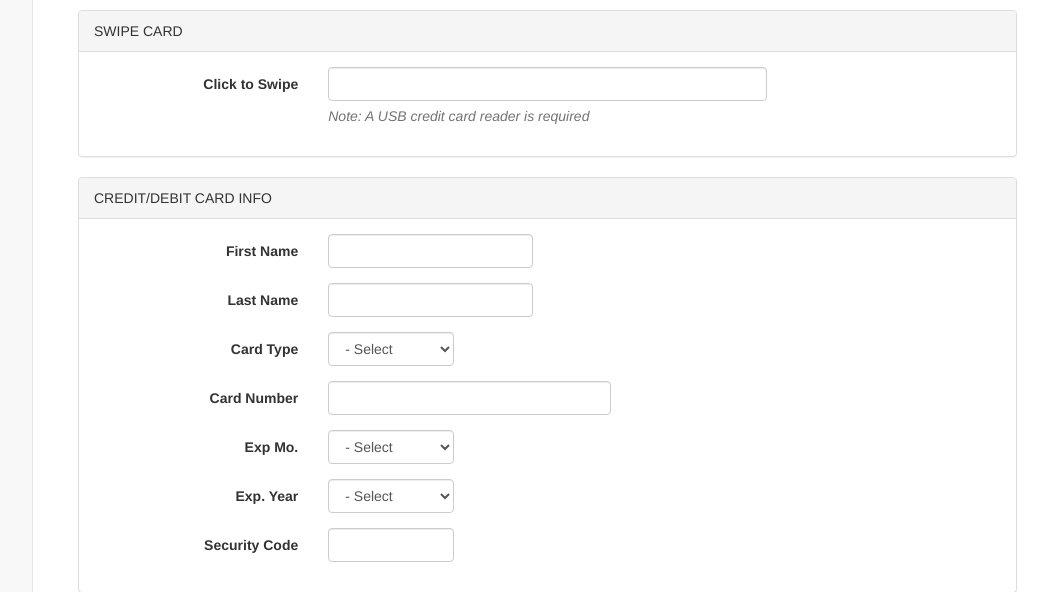
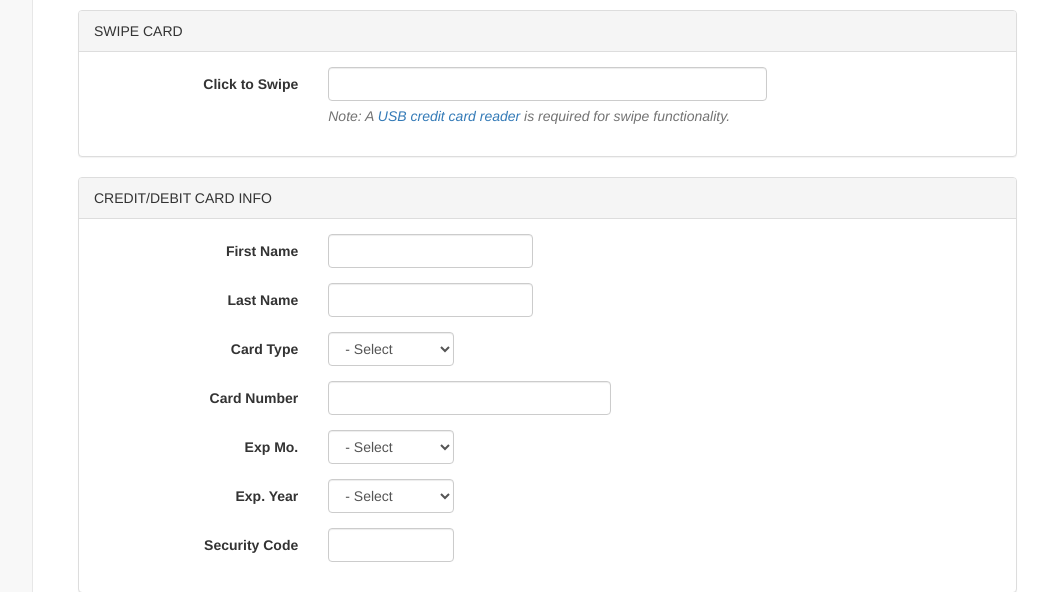
Before and after one commit to angelleye/paypal-virtual-terminal-php, a PHP site: page /pages/index.php in a window 1280 px wide. Shown: the part 223-815 px from the top of the page, without its empty margins (218-1266 px from the left). Run offline with PHP 8.4, Linux system fonts and the light colour scheme.

Commit message:
Adds link to USBSwiper product

```diff
--- a/pages/index.php
+++ b/pages/index.php
@@ -152,7 +152,7 @@ require_once('../includes/config.php');
                                                 <label class="col-lg-3 col-sm-4 control-label" for="swiper">Click to Swipe</label>
                                                 <div class="col-lg-6 col-sm-7">
                                                     <input type="password" class="form-control" name="swiper" id="swiper">
-                                                    <p class="help-block"><em>Note: A USB credit card reader is required</em></p>
+                                                    <p class="help-block"><em>Note: A <a target="_blank" href="https://www.usbswiper.com/usbswiper-usb-magnetic-stripe-credit-card-reader.html?utm_source=angelleye&utm_medium=paypal-pos&utm_campaign=usbswiper">USB credit card reader</a> is required for swipe functionality.</em></p>
                                                 </div>
                                             </div>
                                         </div>
```
